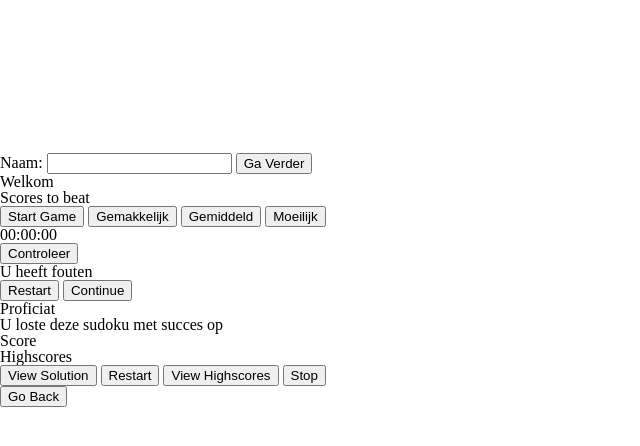
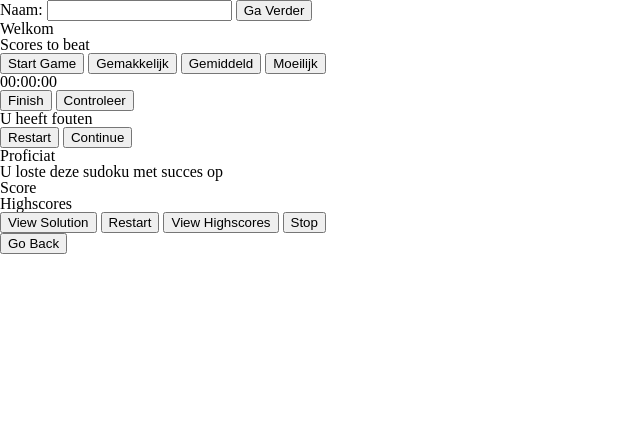
Before and after one commit to MaesOwen/SudokuWebProject, a plain HTML site: page web/index.html in a window 1280 px wide. Shown: the whole page, without its empty margins (0-640 px from the left). Drawn offline with Linux system fonts and the light colour scheme.

Commit message:
made adjustments to index id's added certain css made js hide/show functions (can be built on when later functions have to be added)

```diff
--- a/web/index.html
+++ b/web/index.html
@@ -9,8 +9,7 @@
 </head>
 <body>
 <fieldset id="HoofdMenu">
-    <canvas id=c></canvas>
-    <form>
+    <form id="enterName">
         <label for="name">Naam:</label>
         <input type="text" name="name" id="name">
         <input type="submit" name="gaVerder" id="gaVerder" value="Ga Verder">
@@ -24,7 +23,7 @@
         <ol></ol>
         <ul></ul>
     </div>
-    <form>
+    <form id="startGame">
         <input type="submit" name="start" value="Start Game">
         <input type="button" value="Gemakkelijk">
         <input type="button" value="Gemiddeld">
@@ -38,7 +37,8 @@
     <section id="theGame">
         <div id="hint"></div>
         <article id="Sudoku"></article>
-        <input type="button" name="controleer" value="Controleer">
+        <input type="button" name="Finish" value="Finish" id="Finish">
+        <input type="button" name="controleer" value="Controleer" id="controleer">
     </section>
 
     <section id="Controle">
@@ -56,7 +56,7 @@
 <fieldset id="Congratulations">
     <h2>Proficiat </h2>
     <h3>U loste deze sudoku met succes op</h3>
-    <section id="Finish">
+    <section id="Einde">
         <p>Score</p>
         <p></p>
         <p></p>
```
